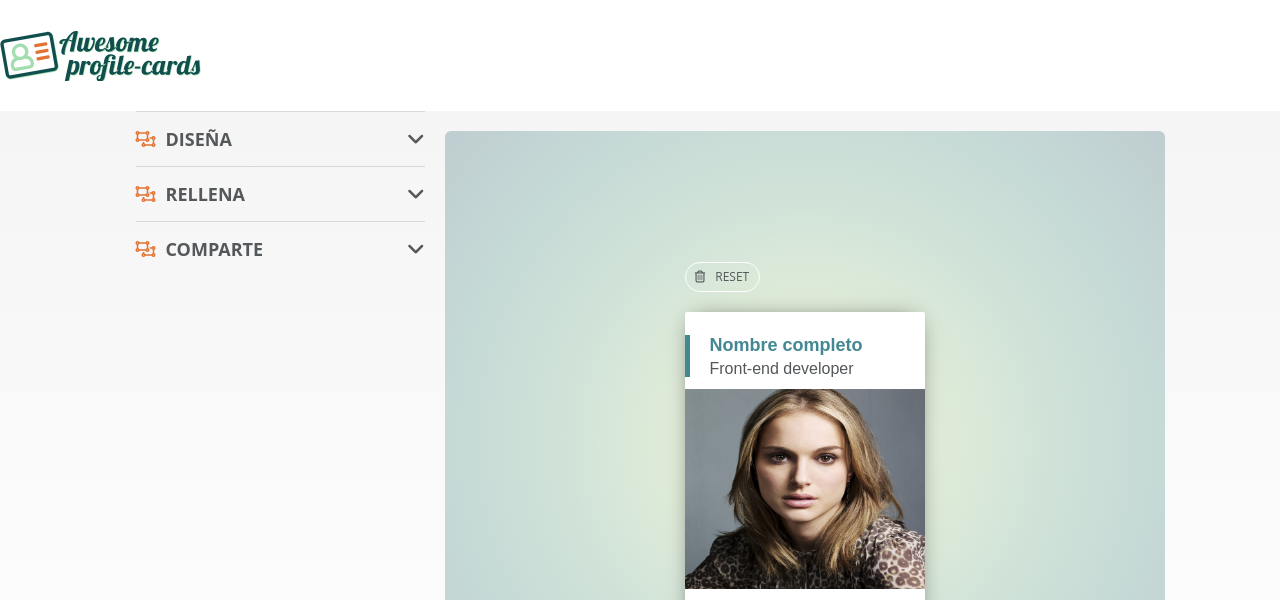
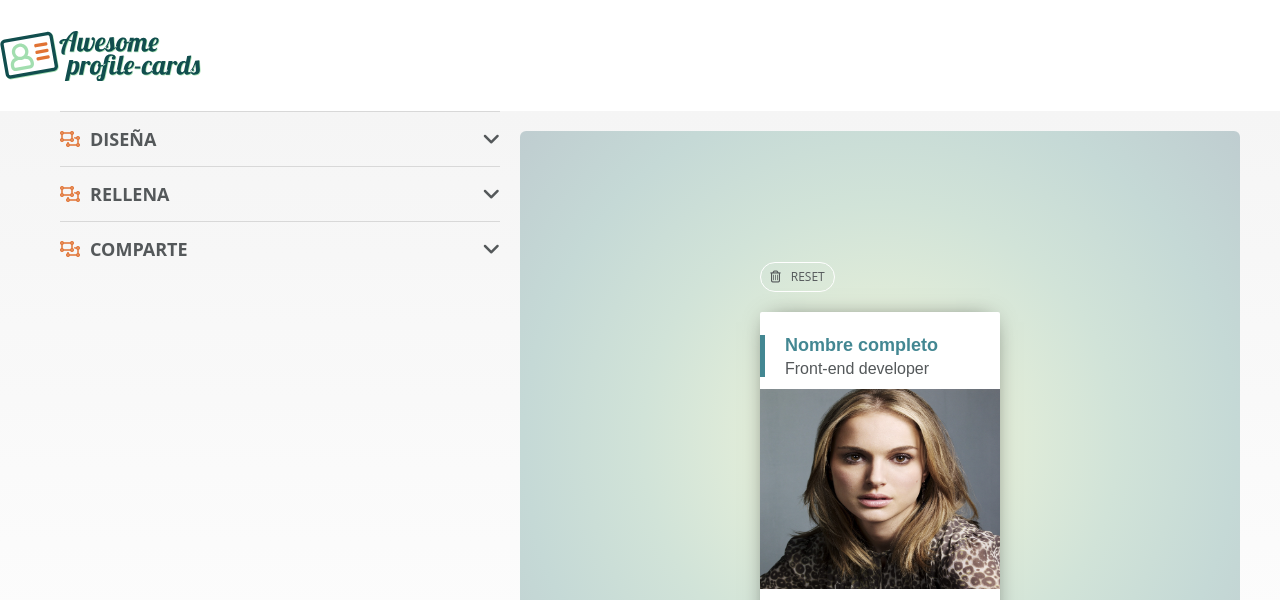
Before and after one commit to eva-lm/grace-m3-dummies, a React app: page /#/genarator in a window 1280 px wide. Shown: the top 600 px of the page. Built offline with nearby package versions, Linux system fonts and the light colour scheme.

Commit message:
Fix mediaqueries

```diff
--- a/src/stylesheets/App.scss
+++ b/src/stylesheets/App.scss
@@ -6,6 +6,7 @@
 @import "layouts/landing_header";
 @import "layouts/landing_footer";
 @import "layouts/design";
+@import "layouts/design-colors";
 @import "layouts/form";
 @import "layouts/share";
 @import "layouts/share-message";
--- a/src/stylesheets/layouts/_mediaqueries.scss
+++ b/src/stylesheets/layouts/_mediaqueries.scss
@@ -15,7 +15,14 @@
   }
 
   .visor__mediasq {
-    background-image: radial-gradient(circle, #f9f4dc, #e2edd9, #d1e3d8, #c5d9d6, #bfcdd0);
+    background-image: radial-gradient(
+      circle,
+      #f9f4dc,
+      #e2edd9,
+      #d1e3d8,
+      #c5d9d6,
+      #bfcdd0
+    );
     margin-bottom: 80px;
     margin-top: 20px;
     border-radius: 6px;
@@ -28,7 +35,7 @@
 
 @media all and (min-width: $desktopSize) {
   .workSpace {
-    width: 329px;
+    width: 40%;
   }
   .visor__mediasq {
     width: 60%;
```
